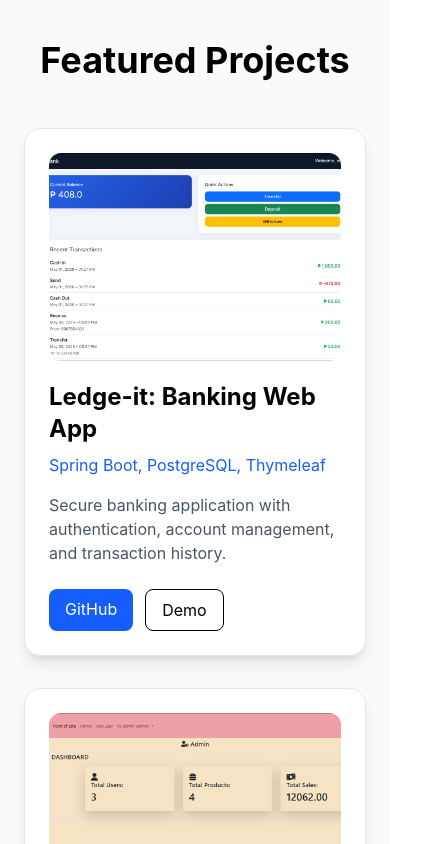
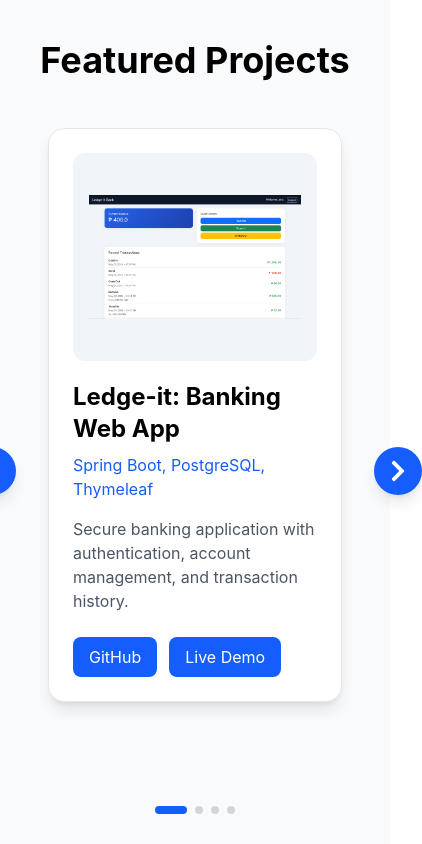
Before and after one commit to EricJohnPena/portfolio, a React app: page / in a window 390 px wide. Shown: the part 1620-2464 px from the top of the page, 422 px wide, since content can reach past the window. Built offline with nearby package versions, Linux system fonts and the light colour scheme; the HTML template or start-up script is replaced by a standard one.

Commit message:
updated featured projects

```diff
--- a/src/components/ProjectCard.tsx
+++ b/src/components/ProjectCard.tsx
@@ -64,14 +64,15 @@ export default function ProjectCard({
         whileHover={{ scaleX: 1 }}
         transition={{ duration: 0.3 }}
       />
-      <div className="overflow-hidden rounded-xl mb-5">
+      <div className="overflow-hidden rounded-xl mb-5 bg-slate-100 dark:bg-slate-700">
   <motion.img
     src={image}
     alt={title}
     className="
       w-full
       h-52
-      object-cover
+      object-contain
+      p-4
     "
     whileHover={{
       scale: 1.08,
@@ -118,16 +119,16 @@ export default function ProjectCard({
             href={demo}
             target="_blank"
             rel="noopener noreferrer"
+            onClick={(e) => e.stopPropagation()}
             className="
                 px-4 py-2
                 rounded-lg
-                border border-black dark:border-white
-                text-black dark:text-white
-                hover:bg-gray-100
-                dark:hover:bg-slate-700
+                bg-blue-600
+                text-white
+                hover:bg-blue-700
             "
             >
-              Demo
+            Live Demo
             </a>
         )}
         </div>
--- a/src/components/ProjectModal.tsx
+++ b/src/components/ProjectModal.tsx
@@ -1,5 +1,5 @@
 import { motion, AnimatePresence } from "framer-motion";
-import { FaTimes, FaChevronLeft, FaChevronRight } from "react-icons/fa";
+import { FaTimes, FaChevronLeft, FaChevronRight, FaGithub, FaExternalLinkAlt } from "react-icons/fa";
 import { useEffect, useState } from "react";
 
 interface Screenshot {
@@ -215,12 +215,13 @@ export default function ProjectModal({
                 <a
                 href={project.github}
                 target="_blank"
-                  rel="noreferrer"
+                rel="noopener noreferrer"
               className="
+                px-4 py-2
+                rounded-lg
                 bg-blue-600
                 text-white
-                    px-4 py-2
-                    rounded-lg
+                hover:bg-blue-700
                 "
                 >
                 GitHub
@@ -231,12 +232,12 @@ export default function ProjectModal({
                 <a
                 href={project.demo}
                 target="_blank"
-                  rel="noreferrer"
+                rel="noopener noreferrer"
                 className="
-                    border border-black dark:border-white
+                    bg-blue-600
+                    text-white
                     px-4 py-2
                     rounded-lg
-                    text-black dark:text-white
                 "
                 >
                 Live Demo
--- a/src/components/Projects.tsx
+++ b/src/components/Projects.tsx
@@ -2,6 +2,7 @@ import { motion } from "framer-motion";
 import ProjectCard from "./ProjectCard";
 import { useState } from "react";
 import ProjectModal from "./ProjectModal";
+import { FaChevronLeft, FaChevronRight } from "react-icons/fa";
 
 const projectImages = import.meta.glob(
   "../assets/projects/*.{png,jpg,jpeg,svg}",
@@ -29,33 +30,21 @@ const projects = [
       },
     ],
     github: "https://github.com/EricJohnPena/banking-app-web",
-    demo: "https://github.com/EricJohnPena/banking-app-web",
+    demo: "https://ledge-it.up.railway.app",
   },
   {
-    title: "Sweet Swirl POS System",
-    tech: "PHP, MySQL, Bootstrap",
+    title: "HobbyRepo – Desktop Inventory System",
+    tech: "Java 25, JavaFX, FXML, CSS, SQLite",
     description:
-      "Point-of-sale system with inventory and sales management.",
-    image: getImage("pos-dashboard.png"),
+      "Modular desktop CRUD application with JavaFX UI, SQLite database integration, and structured MVC architecture. Packaged as a distributable installer.",
+    image: getImage("hobby-dashboard.png"),
     screenshots: [
       {
-        src: getImage("pos-dashboard.png"),
-        caption: "POS dashboard with active sales summary and daily totals.",
-      },
-      {
-        src: getImage("pos-admin.png"),
-        caption: "Inventory and admin controls for product management.",
-      },
-      {
-        src: getImage("pos-main.png"),
-        caption: "Main checkout screen for quick order entry.",
-      },
-      {
-        src: getImage("pos-sales.png"),
-        caption: "Sales history and reporting screen with summary charts.",
+        src: getImage("hobby-dashboard.png"),
+        caption: "Main inventory management dashboard.",
       },
     ],
-    github: "https://github.com/EricJohnPena/pos",
+    github: "https://github.com/EricJohnPena/HobbyRepo",
   },
    {
     title: "Vocabulary Learning App",
@@ -99,20 +88,65 @@ const projects = [
     ],
     github: "https://github.com/EricJohnPena/Lexia-UI",
   },
+  {
+    title: "Sweet Swirl POS System",
+    tech: "PHP, MySQL, Bootstrap",
+    description:
+      "Point-of-sale system with inventory and sales management.",
+    image: getImage("pos-dashboard.png"),
+    screenshots: [
+      {
+        src: getImage("pos-dashboard.png"),
+        caption: "POS dashboard with active sales summary and daily totals.",
+      },
+      {
+        src: getImage("pos-admin.png"),
+        caption: "Inventory and admin controls for product management.",
+      },
+      {
+        src: getImage("pos-main.png"),
+        caption: "Main checkout screen for quick order entry.",
+      },
+      {
+        src: getImage("pos-sales.png"),
+        caption: "Sales history and reporting screen with summary charts.",
+      },
+    ],
+    github: "https://github.com/EricJohnPena/pos",
+  },
+
+
 ];
 
-const containerVariants = {
-  hidden: {},
-  visible: {
-    transition: {
-      staggerChildren: 0.15,
-    },
-  },
+export default function Projects() {
+  const [selectedProject, setSelectedProject] = useState<any>(null);
+  const [currentSlide, setCurrentSlide] = useState(0);
+
+  const cardsPerView = 1;
+  const maxSlide = Math.max(0, projects.length - cardsPerView);
+
+  const nextSlide = () => {
+    setCurrentSlide((prev) => (prev === maxSlide ? 0 : prev + 1));
   };
 
-export default function Projects() {
-    const [selectedProject, setSelectedProject] =
-  useState<any>(null);
+  const prevSlide = () => {
+    setCurrentSlide((prev) => (prev === 0 ? maxSlide : prev - 1));
+  };
+
+  const handleDragEnd = (
+    _: any,
+    { offset, velocity }: { offset: { x: number }; velocity: { x: number } }
+  ) => {
+    const swipe = Math.abs(offset.x) * velocity.x;
+
+    if (swipe > 500) {
+      if (offset.x > 0) {
+        prevSlide();
+      } else {
+        nextSlide();
+      }
+    }
+  };
   return (
     <section
       id="projects"
@@ -142,30 +176,107 @@ export default function Projects() {
 
         <motion.div
           className="
-            grid
-            md:grid-cols-2
-            lg:grid-cols-3
+            relative
+            mt-8
+          "
+        >
+          {/* Carousel Container */}
+          <motion.div
+            className="
+              overflow-hidden
+              rounded-2xl
+            "
+            drag="x"
+            dragElastic={0.2}
+            onDragEnd={handleDragEnd}
+            dragConstraints={{ left: 0, right: 0 }}
+          >
+            <motion.div
+              className="
+                flex
                 gap-8
               "
-          variants={containerVariants}
-          initial="hidden"
-          whileInView="visible"
-          viewport={{
-            once: true,
-            amount: 0.2,
-          }}
+              animate={{ x: -currentSlide * 100 + "%" }}
+              transition={{ type: "spring", stiffness: 300, damping: 30 }}
             >
               {projects.map((project) => (
+                <div
+                  key={project.title}
+                  className="
+                    min-w-full
+                    px-6
+                  "
+                >
                   <ProjectCard
-              key={project.title}
                     {...project}
-               onClick={() =>
-                setSelectedProject(project)
+                    onClick={() => setSelectedProject(project)}
+                  />
+                </div>
+              ))}
+            </motion.div>
+          </motion.div>
+
+          {/* Navigation Buttons */}
+          <button
+            onClick={prevSlide}
+            className="
+              absolute
+              left-0
+              top-1/2
+              -translate-y-1/2
+              -translate-x-14
+              rounded-full
+              bg-blue-600 text-white
+              p-3
+              shadow-lg
+              hover:bg-blue-700
+              transition-colors
+              z-10
+            "
+            aria-label="Previous project"
+          >
+            <FaChevronLeft size={24} />
+          </button>
+
+          <button
+            onClick={nextSlide}
+            className="
+              absolute
+              right-0
+              top-1/2
+              -translate-y-1/2
+              translate-x-14
+              rounded-full
+              bg-blue-600 text-white
+              p-3
+              shadow-lg
+              hover:bg-blue-700
+              transition-colors
+              z-10
+            "
+            aria-label="Next project"
+          >
+            <FaChevronRight size={24} />
+          </button>
+
+          {/* Slide Indicators */}
+          <div className="flex justify-center gap-2 mt-6">
+            {projects.map((_, index) => (
+              <button
+                key={index}
+                onClick={() => setCurrentSlide(index)}
+                className={`
+                  h-2 rounded-full transition-all
+                  ${
+                    index === currentSlide
+                      ? "bg-blue-600 w-8"
+                      : "bg-gray-300 dark:bg-gray-600 w-2"
                   }
+                `}
+                aria-label={`Go to project ${index + 1}`}
               />
-
             ))}
-
+          </div>
         </motion.div>
         <ProjectModal
   project={selectedProject}
```
Also changed, not shown: src/assets/projects/hobby-dashboard.png (added). Lines whose indentation alone changed are shown as unchanged.
